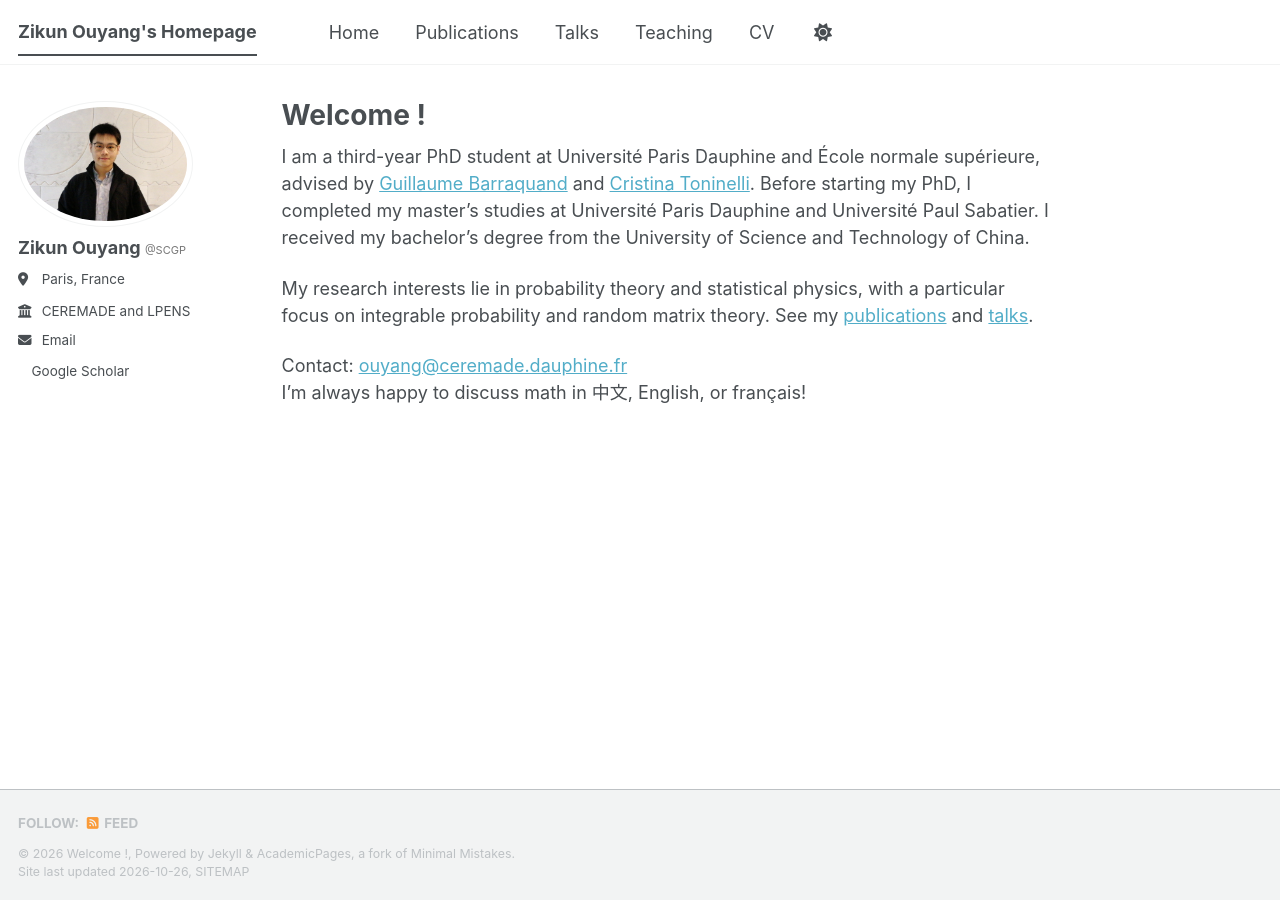
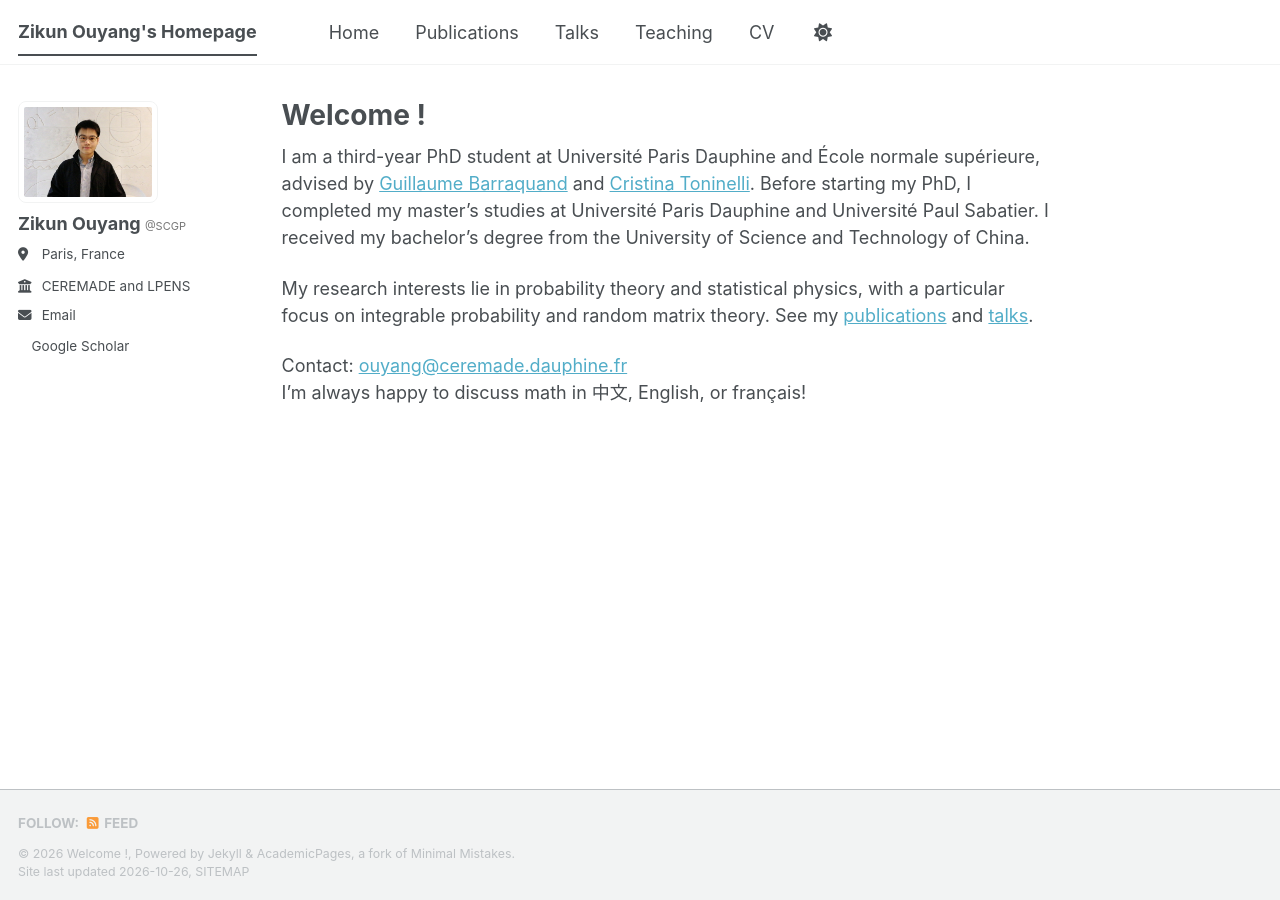
Before and after one commit to ZikunOuyang/zikunouyang.github.io, a Jekyll site: the page built from _pages/about.md, in a window 1280 px wide. Built offline with Jekyll 4.4.1, drawn with Linux system fonts in a browser that asks for light colours; a style sheet for code colours, icons or effects is not loaded.

Commit message:
Update author-profile.html

```diff
--- a/_includes/author-profile.html
+++ b/_includes/author-profile.html
@@ -10,7 +10,13 @@
     {% if author.avatar contains "://" %}
     	<img src="{{ author.avatar }}" alt="{{ author.name }}"  fetchpriority="high" />
     {% else %}
-    	<img src="{{ author.avatar | prepend: "/images/" | prepend: base_path }}" class="author__avatar" alt="{{ author.name }}"  fetchpriority="high" />
+    	<img
+  src="{{ author.avatar | prepend: "/images/" | prepend: base_path }}"
+  class="author__avatar"
+  alt="{{ author.name }}"
+  fetchpriority="high"
+  style="width: 140px; height: auto; border-radius: 8px;"
+/>
     {% endif %}
   </div>
 
```
